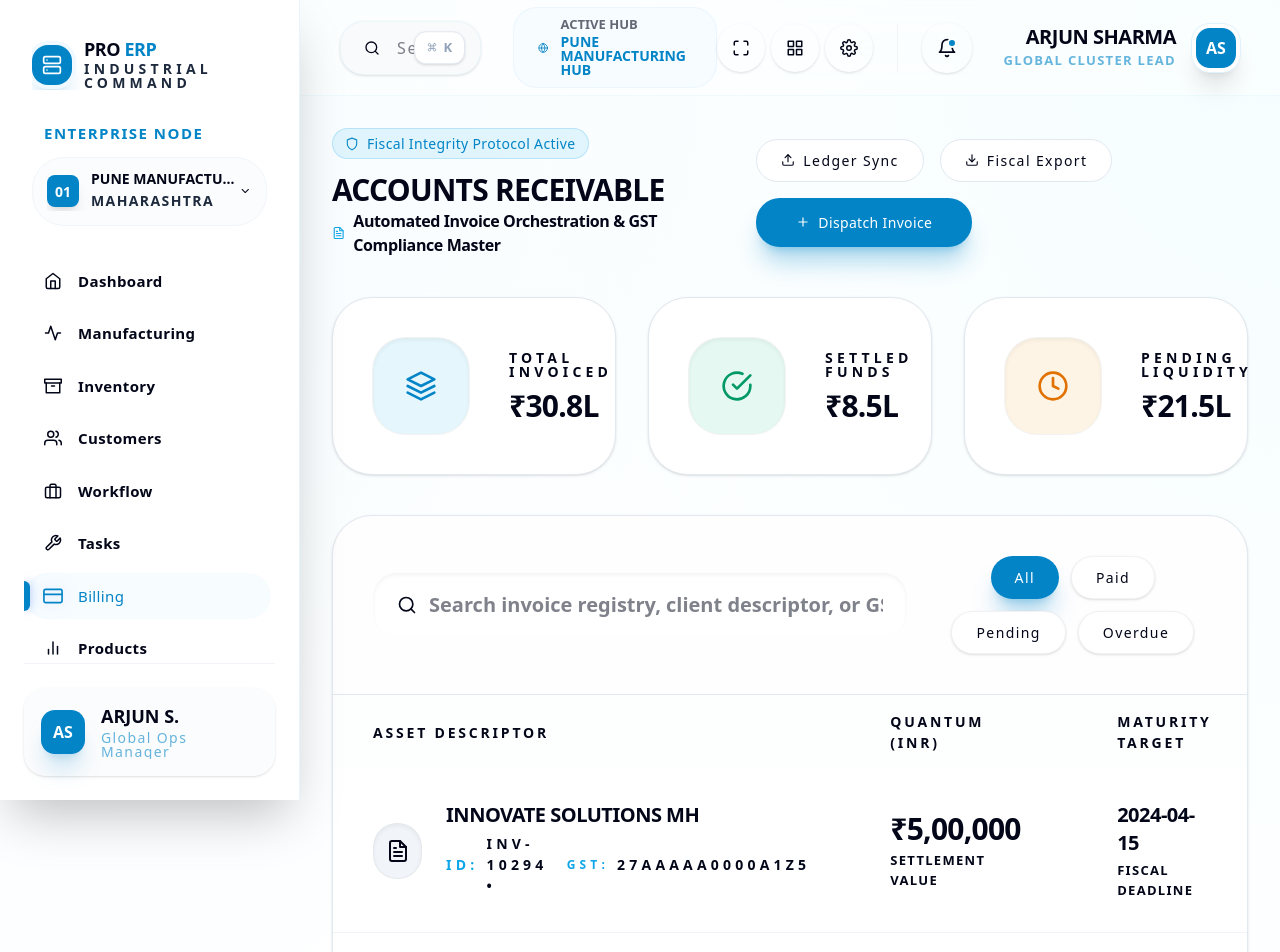
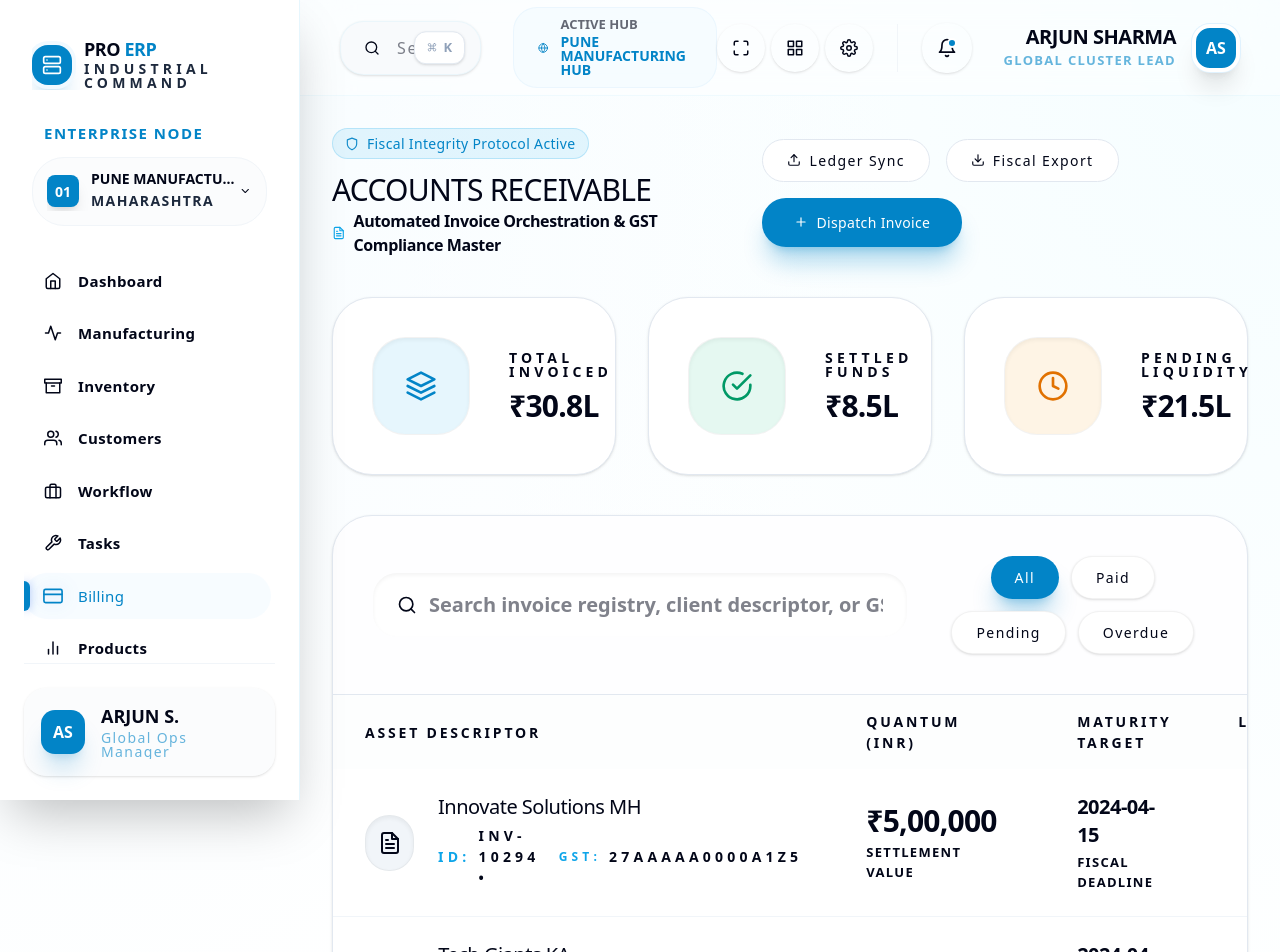
Before and after one commit to pranesh-fortumars/ERP-VERSION-2, a Next.js app: page /billing in a window 1280 px wide. Shown: the top 952 px of the page. Built offline with nearby package versions, Linux system fonts and the light colour scheme; a web font is replaced by a local one.

Commit message:
fix in bill design

```diff
--- a/src/app/billing/page.tsx
+++ b/src/app/billing/page.tsx
@@ -61,7 +61,7 @@ const BillingPage = () => {
           <div className="inline-flex items-center gap-2 px-3 py-1 rounded-full bg-blue-500/10 border border-blue-500/20 text-blue-600 dark:text-blue-400 text-[14px] font-serif-professional tracking-wide  tracking-[0.2em] mb-4">
             <FiShield className="animate-pulse" /> Fiscal Integrity Protocol Active
           </div>
-          <h1 className="text-3xl md:text-3xl font-black tracking-tight text-slate-950 text-slate-950 uppercase leading-none">Accounts Receivable</h1>
+          <h1 className="text-3xl font-serif-professional tracking-tight text-slate-950 uppercase leading-none">Accounts Receivable</h1>
           <p className="text-slate-950 text-slate-950 font-bold tracking-tight mt-1 flex items-center gap-2">
             <FiFileText className="text-blue-500" /> Automated Invoice Orchestration & GST Compliance Master
           </p>
@@ -75,7 +75,7 @@ const BillingPage = () => {
            </button>
            <button
              onClick={() => setIsModalOpen(true)}
-             className="px-10 py-3.5 bg-blue-600 text-white rounded-[24px] text-[14px] font-serif-professional tracking-wide  tracking-[0.3em] shadow-xl shadow-blue-600/30 hover:bg-blue-700 active:scale-95 transition-all flex items-center gap-2"
+             className="px-8 py-3.5 bg-blue-600 text-white rounded-[24px] text-[14px] font-serif-professional tracking-wide  tracking-[0.3em] shadow-xl shadow-blue-600/30 hover:bg-blue-700 active:scale-95 transition-all flex items-center gap-2"
            >
              <FiPlus /> Dispatch Invoice
            </button>
@@ -100,8 +100,8 @@ const BillingPage = () => {
               {stat.icon}
             </div>
             <div>
-              <p className="text-[14px] font-black text-slate-950 dark:text-slate-950 uppercase tracking-[0.3em] leading-none mb-3">{stat.label}</p>
-              <h4 className="text-3xl font-black tracking-tight text-slate-950 text-slate-950 leading-none">{stat.value}</h4>
+              <p className="text-[14px] font-bold text-slate-950 dark:text-slate-950 uppercase tracking-[0.3em] leading-none mb-3">{stat.label}</p>
+              <h4 className="text-3xl font-bold tracking-tight text-slate-950 text-slate-950 leading-none">{stat.value}</h4>
             </div>
           </motion.div>
         ))}
@@ -117,7 +117,7 @@ const BillingPage = () => {
               placeholder="Search invoice registry, client descriptor, or GST identifier..."
               value={searchTerm}
               onChange={(e) => setSearchTerm(e.target.value)}
-              className="w-full bg-white  border-none rounded-[24px] py-4.5 pl-14 pr-6 text-xl font-black focus:ring-2 focus:ring-blue-500/10 outline-none transition-all text-slate-950 shadow-inner"
+              className="w-full bg-white  border-none rounded-[24px] py-4.5 pl-14 pr-6 text-xl font-bold focus:ring-2 focus:ring-blue-500/10 outline-none transition-all text-slate-950 shadow-inner"
             />
           </div>
           <div className="flex flex-wrap justify-center gap-3">
@@ -137,10 +137,10 @@ const BillingPage = () => {
           <table className="w-full text-left border-collapse">
             <thead>
               <tr className="bg-slate-50/30 /30">
-                <th className="px-10 py-4 text-[14px] font-black text-slate-950 dark:text-slate-950 uppercase tracking-[0.2em]">Asset Descriptor</th>
-                <th className="px-10 py-4 text-[14px] font-black text-slate-950 dark:text-slate-950 uppercase tracking-[0.2em]">Quantum (INR)</th>
-                <th className="px-10 py-4 text-[14px] font-black text-slate-950 dark:text-slate-950 uppercase tracking-[0.2em]">Maturity Target</th>
-                <th className="px-10 py-4 text-[14px] font-black text-slate-950 dark:text-slate-950 uppercase tracking-[0.2em] text-center">Lifecycle State</th>
+                <th className="px-8 py-4 text-[14px] font-bold text-slate-950 dark:text-slate-950 uppercase tracking-[0.2em]">Asset Descriptor</th>
+                <th className="px-8 py-4 text-[14px] font-bold text-slate-950 dark:text-slate-950 uppercase tracking-[0.2em]">Quantum (INR)</th>
+                <th className="px-8 py-4 text-[14px] font-bold text-slate-950 dark:text-slate-950 uppercase tracking-[0.2em]">Maturity Target</th>
+                <th className="px-8 py-4 text-[14px] font-bold text-slate-950 dark:text-slate-950 uppercase tracking-[0.2em] text-center">Lifecycle State</th>
               </tr>
             </thead>
             <tbody className="divide-y divide-slate-100 divide-slate-100">
@@ -153,28 +153,28 @@ const BillingPage = () => {
                     animate={{ opacity: 1 }}
                     className="hover:bg-slate-50 dark:hover:bg-slate-800/20 transition-all group cursor-pointer"
                   >
-                    <td className="px-10 py-8">
+                    <td className="px-8 py-6">
                       <div className="flex items-center gap-6">
                         <div className="w-14 h-14 rounded-[24px] bg-slate-100  flex items-center justify-center text-slate-950 group-hover:text-blue-500 transition-colors shadow-inner border border-black/5">
                           <FiFileText size={24} />
                         </div>
                         <div>
-                          <p className="text-xl font-black text-slate-950 text-slate-950 tracking-tight uppercase leading-none mb-2 group-hover:text-blue-600 transition-colors">{inv.clientName}</p>
-                          <p className="text-[14px] text-slate-950 dark:text-slate-950 mt-1 uppercase font-black tracking-[0.3em] flex items-center gap-2">
+                          <p className="text-xl font-serif-professional tracking-tight text-slate-950 leading-none mb-2 group-hover:text-blue-600 transition-colors">{inv.clientName}</p>
+                          <p className="text-[14px] text-slate-950 dark:text-slate-950 mt-1 uppercase font-bold tracking-[0.3em] flex items-center gap-2">
                              <span className="text-blue-500">ID:</span> {inv.id} • <span className="text-blue-500 text-[12px]">GST:</span> {inv.gst}
                           </p>
                         </div>
                       </div>
                     </td>
-                    <td className="px-10 py-8">
-                       <p className="text-3xl font-black text-slate-950 text-slate-950 tracking-tight whitespace-nowrap">₹{inv.amount.toLocaleString('en-IN')}</p>
-                       <p className="text-[13px] font-black text-slate-950 uppercase tracking-widest mt-1">Settlement Value</p>
+                    <td className="px-8 py-6">
+                       <p className="text-3xl font-bold text-slate-950 text-slate-950 tracking-tight whitespace-nowrap">₹{inv.amount.toLocaleString('en-IN')}</p>
+                       <p className="text-[13px] font-bold text-slate-950 uppercase tracking-widest mt-1">Settlement Value</p>
                     </td>
-                    <td className="px-10 py-8">
-                       <p className="text-xl font-black text-slate-950 text-slate-950 tracking-tight uppercase">{inv.dueDate}</p>
-                       <p className="text-[13px] font-black text-slate-950 uppercase tracking-widest mt-1">Fiscal Deadline</p>
+                    <td className="px-8 py-6">
+                       <p className="text-xl font-bold text-slate-950 text-slate-950 tracking-tight uppercase">{inv.dueDate}</p>
+                       <p className="text-[13px] font-bold text-slate-950 uppercase tracking-widest mt-1">Fiscal Deadline</p>
                     </td>
-                    <td className="px-10 py-8 text-center">
+                    <td className="px-8 py-6 text-center">
                       <span className={`px-5 py-2 rounded-xl text-[14px] font-serif-professional tracking-wide  tracking-[0.2em] border shadow-sm ${getStatusColor(inv.status)}`}>
                         {inv.status}
                       </span>
@@ -206,8 +206,8 @@ const BillingPage = () => {
             >
                <div className="flex justify-between items-start mb-12">
                 <div>
-                  <h2 className="text-3xl font-black tracking-tight text-slate-950 text-slate-950 uppercase leading-none">Dispatch Legal Instrument</h2>
-                  <p className="text-slate-950 font-black text-[14px] mt-2 uppercase tracking-[0.3em]">Corporate Billing Infrastructure</p>
+                  <h2 className="text-3xl font-bold tracking-tight text-slate-950 text-slate-950 uppercase leading-none">Dispatch Legal Instrument</h2>
+                  <p className="text-slate-950 font-bold text-[14px] mt-2 uppercase tracking-[0.3em]">Corporate Billing Infrastructure</p>
                 </div>
                 <button
                   onClick={() => setIsModalOpen(false)}
@@ -224,7 +224,7 @@ const BillingPage = () => {
                     required
                     type="text"
                     placeholder="e.g. Tata Advanced Systems Ltd"
-                    className="w-full bg-slate-50  border-none rounded-[24px] py-4.5 px-6 text-xl font-black outline-none focus:ring-2 focus:ring-blue-500/10 text-slate-950"
+                    className="w-full bg-slate-50  border-none rounded-[24px] py-4.5 px-6 text-xl font-bold outline-none focus:ring-2 focus:ring-blue-500/10 text-slate-950"
                     value={newInv.clientName}
                     onChange={(e) => setNewInv({...newInv, clientName: e.target.value})}
                   />
@@ -236,7 +236,7 @@ const BillingPage = () => {
                        required
                        type="number"
                        placeholder="0.00"
-                       className="w-full bg-slate-50  border-none rounded-[24px] py-4.5 px-6 text-xl font-black outline-none focus:ring-2 focus:ring-blue-500/10 text-slate-950"
+                       className="w-full bg-slate-50  border-none rounded-[24px] py-4.5 px-6 text-xl font-bold outline-none focus:ring-2 focus:ring-blue-500/10 text-slate-950"
                        value={newInv.amount}
                        onChange={(e) => setNewInv({...newInv, amount: Number(e.target.value)})}
                      />
@@ -246,7 +246,7 @@ const BillingPage = () => {
                      <input
                        required
                        type="date"
-                       className="w-full bg-slate-50  border-none rounded-[24px] py-4.5 px-6 text-xl font-black outline-none focus:ring-2 focus:ring-blue-500/10 text-slate-950"
+                       className="w-full bg-slate-50  border-none rounded-[24px] py-4.5 px-6 text-xl font-bold outline-none focus:ring-2 focus:ring-blue-500/10 text-slate-950"
                        value={newInv.dueDate}
                        onChange={(e) => setNewInv({...newInv, dueDate: e.target.value})}
                      />
@@ -258,12 +258,12 @@ const BillingPage = () => {
                      required
                      type="text"
                      placeholder="e.g. 27AAAAA0000A1Z5"
-                     className="w-full bg-slate-50  border-none rounded-[24px] py-4.5 px-6 text-xl font-black outline-none focus:ring-2 focus:ring-blue-500/10 text-slate-950 uppercase"
+                     className="w-full bg-slate-50  border-none rounded-[24px] py-4.5 px-6 text-xl font-bold outline-none focus:ring-2 focus:ring-blue-500/10 text-slate-950 uppercase"
                      value={newInv.gst}
                      onChange={(e) => setNewInv({...newInv, gst: e.target.value})}
                    />
                 </div>
-                <button type="submit" className="w-full mt-6 py-3 bg-blue-600 text-white rounded-[32px] font-black text-[13px] uppercase tracking-[0.4em] shadow-2xl shadow-blue-600/30 hover:bg-blue-700 transition-all hover:scale-[1.02] active:scale-95">
+                <button type="submit" className="w-full mt-6 py-3 bg-blue-600 text-white rounded-[32px] font-bold text-[13px] uppercase tracking-[0.4em] shadow-2xl shadow-blue-600/30 hover:bg-blue-700 transition-all hover:scale-[1.02] active:scale-95">
                   Commit Invoice to Ledger
                 </button>
               </form>
```
Also changed, not shown: tmp/billing_harmony_calibration.js (added, +21 -0 lines).
